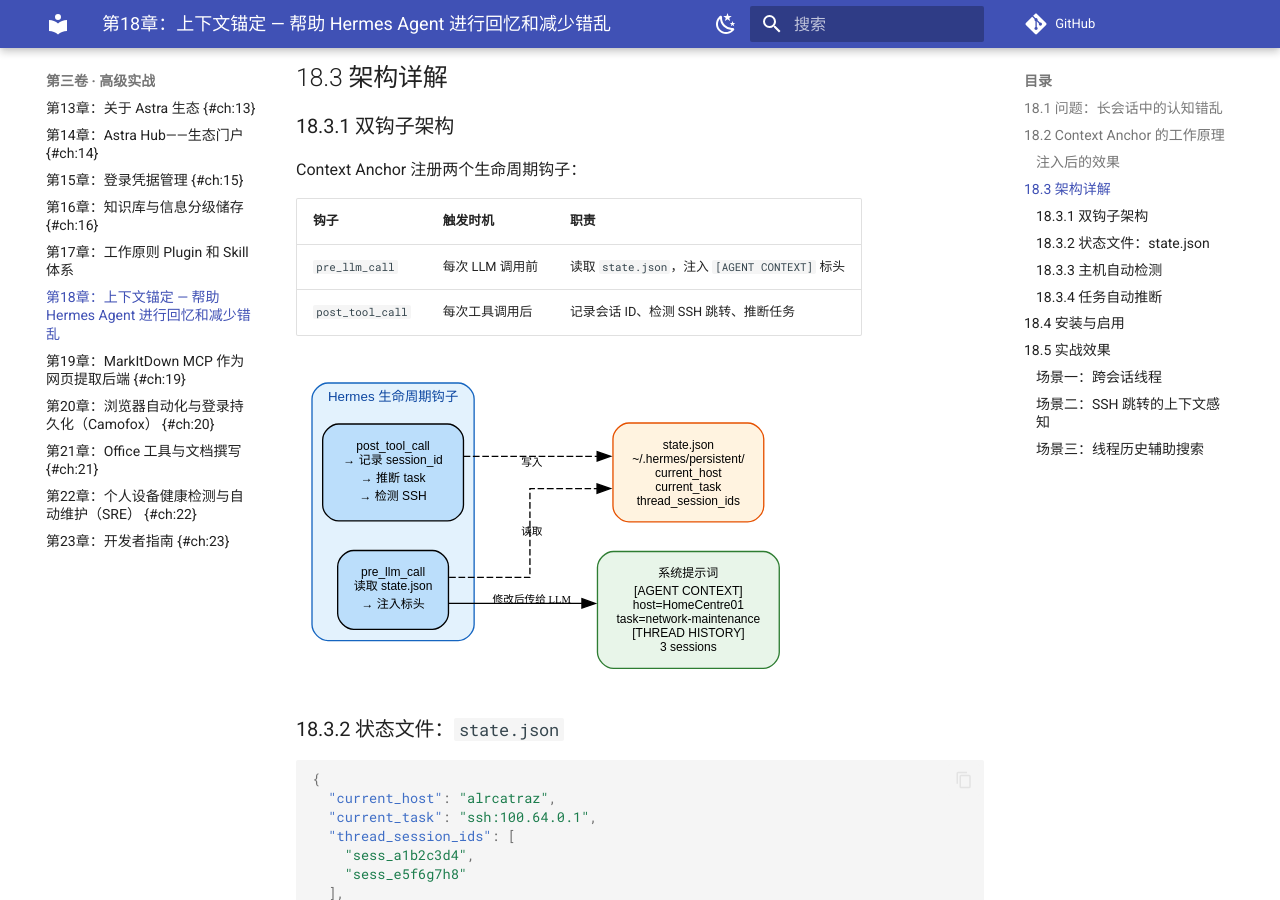
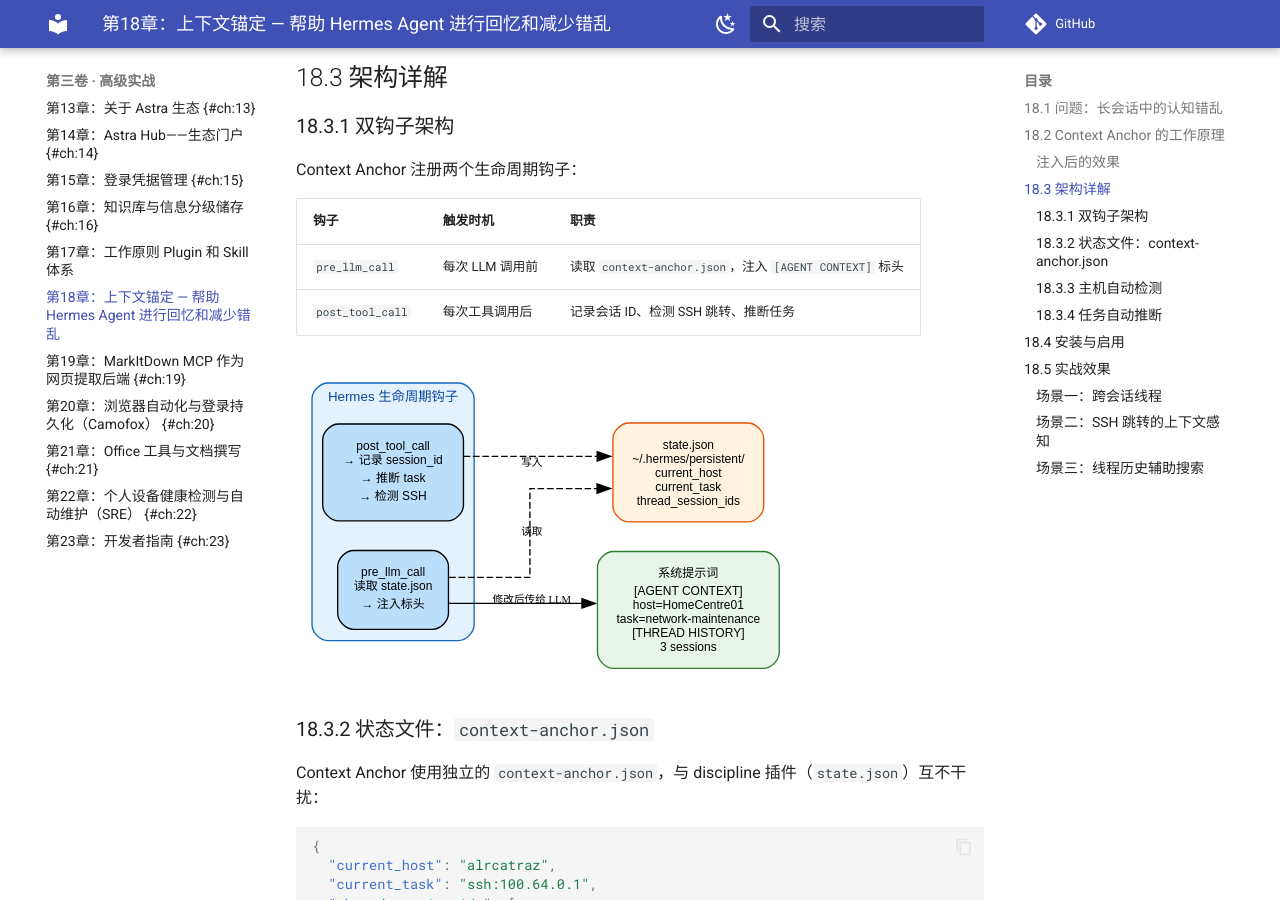
Before and after one commit to alrcatraz/hermes-agent-tutorial, an MkDocs documentation site: the page built from src/volume-3/18-context-anchor.md, in a window 1280 px wide and 900 px high, scrolled down 1554 px. Built offline with MkDocs 1.6.1 and Material for MkDocs 9.7.7, drawn with Linux system fonts in a browser that asks for light colours; comment, search, counter and statistics services are not loaded.

Commit message:
docs: rename 18-plugins to 18-context-anchor, update cross-references and build config

````diff
--- a/mkdocs.yml
+++ b/mkdocs.yml
@@ -80,7 +80,7 @@ nav:
     - volume-3/15-credentials.md
     - volume-3/16-knowledge-base.md
     - volume-3/17-work-principles.md
-    - volume-3/18-plugins.md
+    - volume-3/18-context-anchor.md
     - volume-3/19-markitdown-extract.md
     - volume-3/20-camofox.md
     - volume-3/21-office-tools.md
--- a/src/volume-3/18-plugins.md
+++ b/src/volume-3/18-context-anchor.md
@@ -50,12 +50,14 @@ Context Anchor 注册两个生命周期钩子：
 
 | 钩子 | 触发时机 | 职责 |
 |:-----|:---------|:-----|
-| `pre_llm_call` | 每次 LLM 调用前 | 读取 `state.json`，注入 `[AGENT CONTEXT]` 标头 |
+| `pre_llm_call` | 每次 LLM 调用前 | 读取 `context-anchor.json`，注入 `[AGENT CONTEXT]` 标头 |
 | `post_tool_call` | 每次工具调用后 | 记录会话 ID、检测 SSH 跳转、推断任务 |
 
 ![Context Anchor 架构](../diagrams/context-anchor.svg)
 
-### 18.3.2 状态文件：`state.json`
+### 18.3.2 状态文件：`context-anchor.json`
+
+Context Anchor 使用独立的 `context-anchor.json`，与 discipline 插件（`state.json`）互不干扰：
 
 ```json
 {
````
Also changed, not shown: src/index.md (+2 -2 lines), src/volume-1/01-introduction.md (+1 -1 lines), src/volume-1/06-principles.md (+1 -1 lines), 1 other file.
